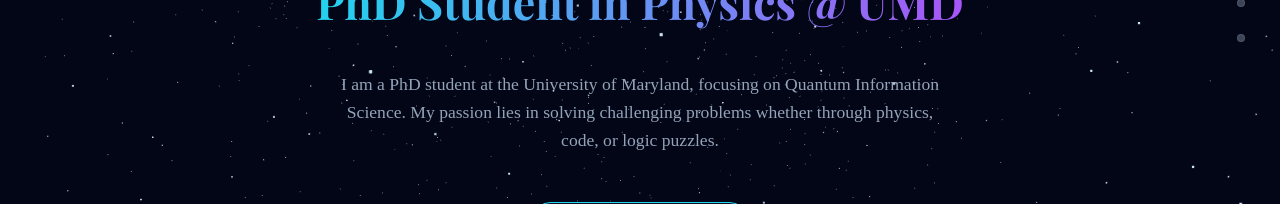
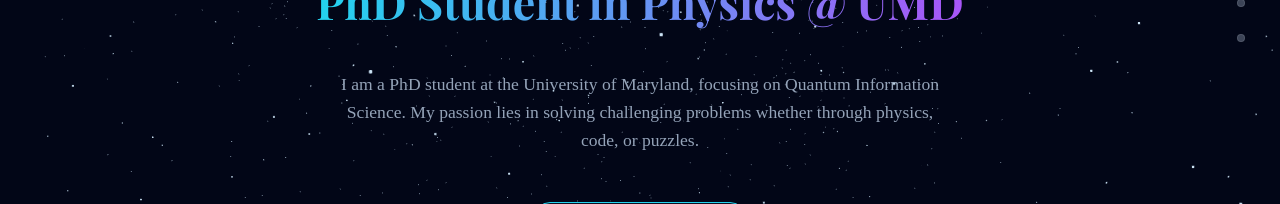
Before and after one commit to speedcoder107/AkshatSharmaPersonalPortfolio, a React (Vite) app: page / in a window 1280 px wide. Shown: the part 450-654 px from the top of the page. Built offline with nearby package versions, Linux system fonts and the light colour scheme.

Commit message:
another change

```diff
--- a/src/data/data.ts
+++ b/src/data/data.ts
@@ -6,7 +6,7 @@
   linkedin: "https://www.linkedin.com/in/akshat-sharma-physics/",
   github: "https://github.com/speedcoder107",
   location: "College Park, Maryland",
-  shortBio: "I am a PhD student at the University of Maryland, focusing on Quantum Information Science. My passion lies in solving challenging problems whether through physics, code, or logic puzzles.",
+  shortBio: "I am a PhD student at the University of Maryland, focusing on Quantum Information Science. My passion lies in solving challenging problems whether through physics, code, or puzzles.",
 
   about: [
     "Hi, my name is Akshat. I am currently a PhD student in physics at the University of Maryland, College Park. My research focuses on Quantum Information Science.",
```
